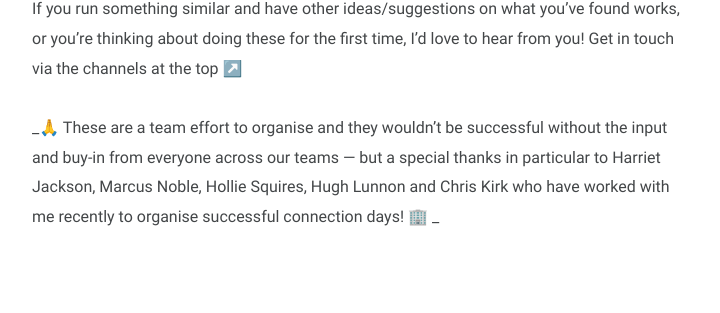
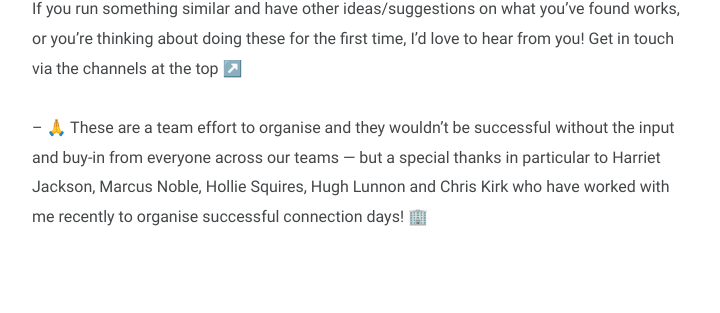
Before and after one commit to lukebriscoe/lukebriscoe.github.io, a Jekyll site: the page built from _posts/2026-02-22-connection-days.md, in a window 1280 px wide and 900 px high, scrolled down 2219 px. Shown: the part 437-750 px from the top of the window, without its empty margins (278-998 px from the left). Built offline with Jekyll 4.4.1, drawn with Linux system fonts in a browser that asks for light colours.

```diff
--- a/_posts/2026-02-22-connection-days.md
+++ b/_posts/2026-02-22-connection-days.md
@@ -44,4 +44,5 @@ One of the best things for me is that I’ve seen them start to spin up in other
 
 If you run something similar and have other ideas/suggestions on what you've found works, or you're thinking about doing these for the first time, I'd love to hear from you! Get in touch via the channels at the top ↗️
 
-_🙏 These are a team effort to organise and they wouldn't be successful without the input and buy-in from everyone across our teams — but a special thanks in particular to Harriet Jackson, Marcus Noble, Hollie Squires, Hugh Lunnon and Chris Kirk who have worked with me recently to organise successful connection days! 🏢 _
+--
+🙏 These are a team effort to organise and they wouldn't be successful without the input and buy-in from everyone across our teams — but a special thanks in particular to Harriet Jackson, Marcus Noble, Hollie Squires, Hugh Lunnon and Chris Kirk who have worked with me recently to organise successful connection days! 🏢
```
